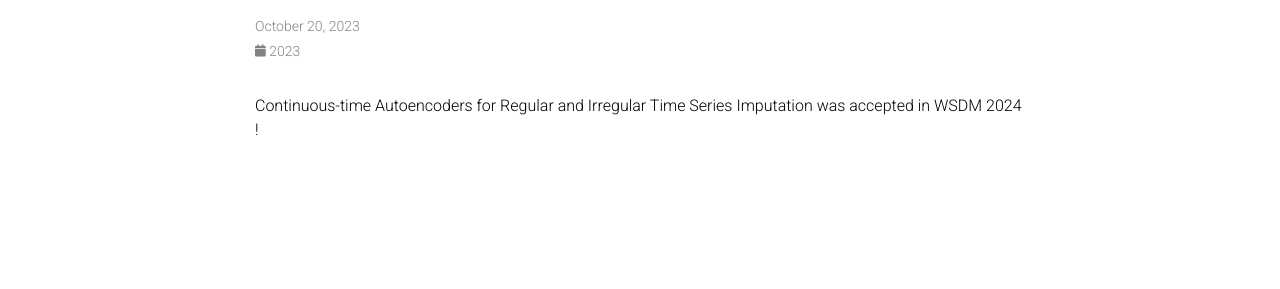
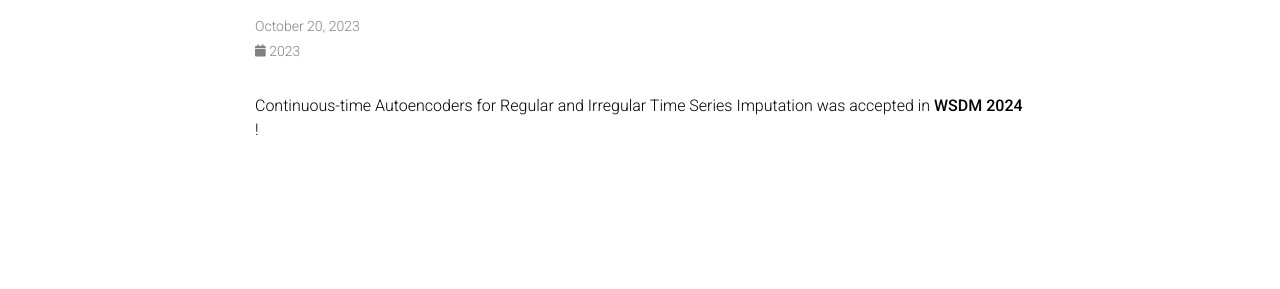
Before and after one commit to yehjin-shin/yehjin-shin.github.io, a Jekyll site: the page built from _news/2023-10-20.md, in a window 1280 px wide. Shown: the part 145-434 px from the top of the page. Built offline with Jekyll 4.4.1, drawn with Linux system fonts in a browser that asks for light colours; comment, search, counter and statistics services are not loaded; a style sheet for code colours, icons or effects is not loaded.

Commit message:
[DOCS] Update 2023-10-20.md

```diff
--- a/_news/2023-10-20.md
+++ b/_news/2023-10-20.md
@@ -5,4 +5,4 @@
 related_posts: false
 ---
 
-Continuous-time Autoencoders for Regular and Irregular Time Series Imputation was accepted in WSDM 2024 !
+Continuous-time Autoencoders for Regular and Irregular Time Series Imputation was accepted in **WSDM 2024** !
```
